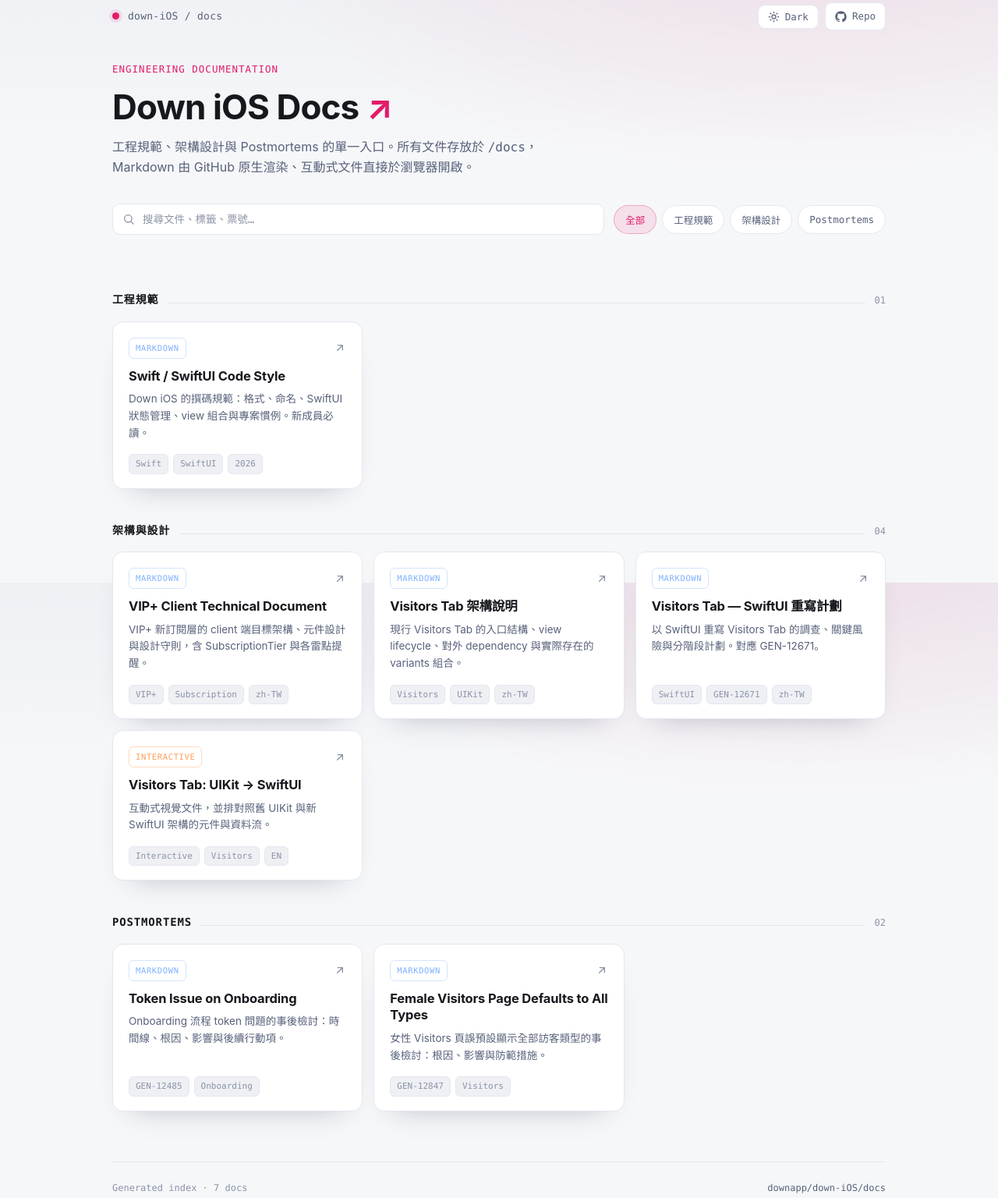
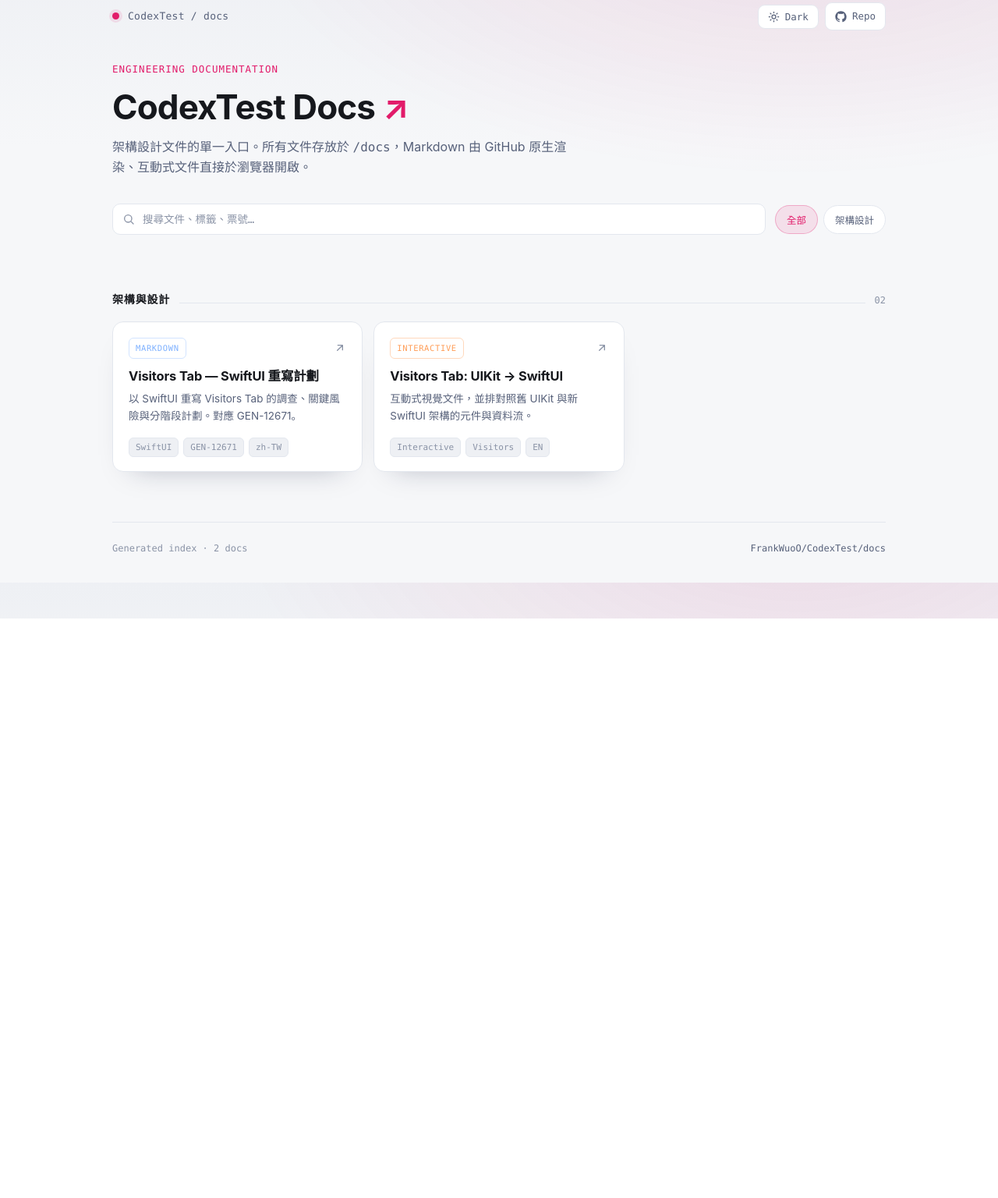
Before and after one commit to FrankWuoO/CodexTest, a plain HTML site: page docs/index.html in a window 1280 px wide. Shown: the part 53-1589 px from the top of the page at 78% size. After the commit the page ends 846 px from the top, so only its background shows below. Drawn offline with Linux system fonts and the light colour scheme.

Commit message:
update index.

```diff
--- a/docs/index.html
+++ b/docs/index.html
@@ -1,11 +1,11 @@
 <!DOCTYPE html>
 <!--
-  Down iOS · Docs Index
+  CodexTest · Docs Index
   ----------------------------------------------------------------------------
   這是 /docs 的入口頁。要在 GitHub 上瀏覽：
     Settings → Pages → Build and deployment → Source: "Deploy from a branch"
-    → Branch: master  /  Folder: /docs  → Save
-  之後即可開啟  https://downapp.github.io/down-iOS/
+    → Branch: main  /  Folder: /docs  → Save
+  之後即可開啟  https://frankwuoo.github.io/CodexTest/
 
   連結策略：
     - Markdown 文件連到 github.com 的 blob 檢視，交給 GitHub 原生 Markdown 渲染。
@@ -16,8 +16,8 @@
 <head>
 <meta charset="utf-8" />
 <meta name="viewport" content="width=device-width, initial-scale=1" />
-<title>Down iOS · Docs</title>
-<meta name="description" content="Down iOS 工程文件中心 — 規範、架構與 Postmortems。" />
+<title>CodexTest · Docs</title>
+<meta name="description" content="CodexTest 工程文件中心 — 架構與設計文件。" />
 <style>
   :root {
     --bg: #0b0d12;
@@ -192,13 +192,13 @@
 <div class="wrap">
   <header>
     <div class="topbar">
-      <div class="brand"><span class="dot"></span> down-iOS / docs</div>
+      <div class="brand"><span class="dot"></span> CodexTest / docs</div>
       <div class="topbar-actions">
         <button class="ghost-btn" id="themeToggle" aria-label="切換主題">
           <svg viewBox="0 0 24 24" fill="none" stroke="currentColor" stroke-width="2" stroke-linecap="round" stroke-linejoin="round"><circle cx="12" cy="12" r="4"/><path d="M12 2v2M12 20v2M4.9 4.9l1.4 1.4M17.7 17.7l1.4 1.4M2 12h2M20 12h2M4.9 19.1l1.4-1.4M17.7 6.3l1.4-1.4"/></svg>
           <span id="themeLabel">Light</span>
         </button>
-        <a class="ghost-btn" href="https://github.com/downapp/down-iOS" target="_blank" rel="noopener">
+        <a class="ghost-btn" href="https://github.com/FrankWuoO/CodexTest" target="_blank" rel="noopener">
           <svg viewBox="0 0 24 24" fill="currentColor"><path d="M12 .5C5.65.5.5 5.65.5 12c0 5.08 3.29 9.39 7.86 10.91.58.1.79-.25.79-.56v-2c-3.2.7-3.88-1.54-3.88-1.54-.52-1.33-1.28-1.68-1.28-1.68-1.05-.72.08-.7.08-.7 1.16.08 1.77 1.19 1.77 1.19 1.03 1.77 2.7 1.26 3.36.96.1-.75.4-1.26.73-1.55-2.56-.29-5.25-1.28-5.25-5.7 0-1.26.45-2.29 1.19-3.1-.12-.29-.52-1.46.11-3.05 0 0 .97-.31 3.18 1.18a11 11 0 0 1 5.8 0c2.2-1.49 3.17-1.18 3.17-1.18.63 1.59.23 2.76.11 3.05.74.81 1.19 1.84 1.19 3.1 0 4.43-2.7 5.4-5.27 5.69.41.36.78 1.06.78 2.14v3.17c0 .31.21.67.8.56A11.52 11.52 0 0 0 23.5 12C23.5 5.65 18.35.5 12 .5Z"/></svg>
           <span>Repo</span>
         </a>
@@ -206,8 +206,8 @@
     </div>
 
     <div class="kicker">Engineering Documentation</div>
-    <h1>Down iOS Docs <span class="arrow">↗</span></h1>
-    <p class="lede">工程規範、架構設計與 Postmortems 的單一入口。所有文件存放於 <code style="font-family:var(--mono)">/docs</code>，Markdown 由 GitHub 原生渲染、互動式文件直接於瀏覽器開啟。</p>
+    <h1>CodexTest Docs <span class="arrow">↗</span></h1>
+    <p class="lede">架構設計文件的單一入口。所有文件存放於 <code style="font-family:var(--mono)">/docs</code>，Markdown 由 GitHub 原生渲染、互動式文件直接於瀏覽器開啟。</p>
 
     <div class="controls">
       <div class="search">
@@ -216,50 +216,18 @@
       </div>
       <div class="filters" id="filters">
         <button class="pill" data-filter="all" aria-pressed="true">全部</button>
-        <button class="pill" data-filter="standards" aria-pressed="false">工程規範</button>
         <button class="pill" data-filter="architecture" aria-pressed="false">架構設計</button>
-        <button class="pill" data-filter="postmortem" aria-pressed="false">Postmortems</button>
       </div>
     </div>
   </header>
 
   <main id="docs">
-    <!-- ========== 工程規範 ========== -->
-    <section class="section" data-section="standards">
-      <div class="section-head"><h2>工程規範</h2><span class="rule"></span><span class="count">01</span></div>
-      <div class="grid">
-        <a class="card" data-category="standards" data-search="codestyle swift swiftui code style formatting naming state management 規範"
-           href="https://github.com/downapp/down-iOS/blob/master/docs/CODESTYLE.md">
-          <div class="card-top"><span class="ftype md">Markdown</span><span class="card-arrow"><svg viewBox="0 0 24 24" fill="none" stroke="currentColor" stroke-width="2" stroke-linecap="round" stroke-linejoin="round"><path d="M7 17 17 7M8 7h9v9"/></svg></span></div>
-          <h3>Swift / SwiftUI Code Style</h3>
-          <p>Down iOS 的撰碼規範：格式、命名、SwiftUI 狀態管理、view 組合與專案慣例。新成員必讀。</p>
-          <div class="tags"><span class="tag">Swift</span><span class="tag">SwiftUI</span><span class="tag">2026</span></div>
-        </a>
-      </div>
-    </section>
-
     <!-- ========== 架構設計 ========== -->
     <section class="section" data-section="architecture">
-      <div class="section-head"><h2>架構與設計</h2><span class="rule"></span><span class="count">04</span></div>
+      <div class="section-head"><h2>架構與設計</h2><span class="rule"></span><span class="count">02</span></div>
       <div class="grid">
-        <a class="card" data-category="architecture" data-search="vip+ vip plus subscription tier 訂閱 client technical 架構 元件 設計守則"
-           href="https://github.com/downapp/down-iOS/blob/master/docs/vip-plus-client-tech-doc.md">
-          <div class="card-top"><span class="ftype md">Markdown</span><span class="card-arrow"><svg viewBox="0 0 24 24" fill="none" stroke="currentColor" stroke-width="2" stroke-linecap="round" stroke-linejoin="round"><path d="M7 17 17 7M8 7h9v9"/></svg></span></div>
-          <h3>VIP+ Client Technical Document</h3>
-          <p>VIP+ 新訂閱層的 client 端目標架構、元件設計與設計守則，含 SubscriptionTier 與各雷點提醒。</p>
-          <div class="tags"><span class="tag">VIP+</span><span class="tag">Subscription</span><span class="tag">zh-TW</span></div>
-        </a>
-
-        <a class="card" data-category="architecture" data-search="visitors tab 架構 lifecycle dependency variants 訪客"
-           href="https://github.com/downapp/down-iOS/blob/master/docs/visitors-tab-architecture.zhtw.md">
-          <div class="card-top"><span class="ftype md">Markdown</span><span class="card-arrow"><svg viewBox="0 0 24 24" fill="none" stroke="currentColor" stroke-width="2" stroke-linecap="round" stroke-linejoin="round"><path d="M7 17 17 7M8 7h9v9"/></svg></span></div>
-          <h3>Visitors Tab 架構說明</h3>
-          <p>現行 Visitors Tab 的入口結構、view lifecycle、對外 dependency 與實際存在的 variants 組合。</p>
-          <div class="tags"><span class="tag">Visitors</span><span class="tag">UIKit</span><span class="tag">zh-TW</span></div>
-        </a>
-
         <a class="card" data-category="architecture" data-search="visitors tab swiftui 重寫 rewrite plan gen-12671 flagr 調查 風險"
-           href="https://github.com/downapp/down-iOS/blob/master/docs/visitors-tab-swiftui-rewrite-plan.md">
+           href="https://github.com/FrankWuoO/CodexTest/blob/main/docs/visitors-tab-swiftui-rewrite-plan.md">
           <div class="card-top"><span class="ftype md">Markdown</span><span class="card-arrow"><svg viewBox="0 0 24 24" fill="none" stroke="currentColor" stroke-width="2" stroke-linecap="round" stroke-linejoin="round"><path d="M7 17 17 7M8 7h9v9"/></svg></span></div>
           <h3>Visitors Tab — SwiftUI 重寫計劃</h3>
           <p>以 SwiftUI 重寫 Visitors Tab 的調查、關鍵風險與分階段計劃。對應 GEN-12671。</p>
@@ -276,34 +244,12 @@
       </div>
     </section>
 
-    <!-- ========== Postmortems ========== -->
-    <section class="section" data-section="postmortem">
-      <div class="section-head"><h2>Postmortems</h2><span class="rule"></span><span class="count">02</span></div>
-      <div class="grid">
-        <a class="card" data-category="postmortem" data-search="postmortem gen-12485 token issue onboarding 事後檢討"
-           href="https://github.com/downapp/down-iOS/blob/master/docs/postmortem-GEN-12485-token-issue-onboarding.md">
-          <div class="card-top"><span class="ftype md">Markdown</span><span class="card-arrow"><svg viewBox="0 0 24 24" fill="none" stroke="currentColor" stroke-width="2" stroke-linecap="round" stroke-linejoin="round"><path d="M7 17 17 7M8 7h9v9"/></svg></span></div>
-          <h3>Token Issue on Onboarding</h3>
-          <p>Onboarding 流程 token 問題的事後檢討：時間線、根因、影響與後續行動項。</p>
-          <div class="tags"><span class="tag">GEN-12485</span><span class="tag">Onboarding</span></div>
-        </a>
-
-        <a class="card" data-category="postmortem" data-search="postmortem gen-12847 female visitors page defaults all visitor types 事後檢討"
-           href="https://github.com/downapp/down-iOS/blob/master/docs/postmortem-GEN-12847-female-visitors-page-defaults-to-showing-all-visitors-types.md">
-          <div class="card-top"><span class="ftype md">Markdown</span><span class="card-arrow"><svg viewBox="0 0 24 24" fill="none" stroke="currentColor" stroke-width="2" stroke-linecap="round" stroke-linejoin="round"><path d="M7 17 17 7M8 7h9v9"/></svg></span></div>
-          <h3>Female Visitors Page Defaults to All Types</h3>
-          <p>女性 Visitors 頁誤預設顯示全部訪客類型的事後檢討：根因、影響與防範措施。</p>
-          <div class="tags"><span class="tag">GEN-12847</span><span class="tag">Visitors</span></div>
-        </a>
-      </div>
-    </section>
-
     <div class="empty" id="empty">// 沒有符合的文件</div>
   </main>
 
   <footer>
-    <span>Generated index · 7 docs</span>
-    <span><a href="https://github.com/downapp/down-iOS/tree/master/docs">downapp/down-iOS/docs</a></span>
+    <span>Generated index · 2 docs</span>
+    <span><a href="https://github.com/FrankWuoO/CodexTest/tree/main/docs">FrankWuoO/CodexTest/docs</a></span>
   </footer>
 </div>
 
```
